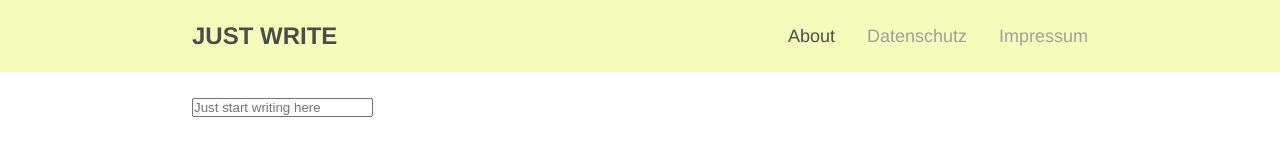
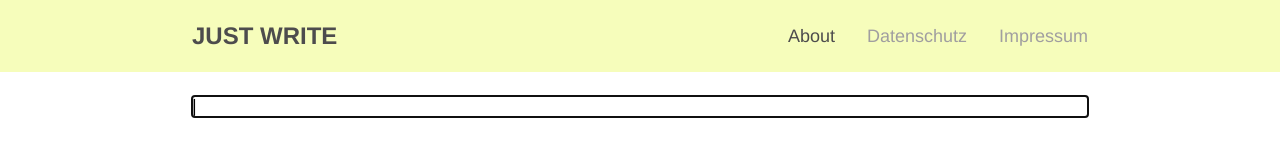
Before and after one commit to carinagrode/just-write, a plain HTML site: page index.html in a window 1280 px wide. Drawn offline with Linux system fonts and the light colour scheme.

Commit message:
Add cursor

```diff
--- a/index.html
+++ b/index.html
@@ -26,8 +26,7 @@
 
     <div class="content">
         <div class="container">
-            <div id="displayed-text"></div>
-            <input type="text" id="input-text" placeholder="Just start writing here">
+            <div id="textArea" contenteditable="true"></div>
         </div>
     </div>
 
--- a/script.js
+++ b/script.js
@@ -1,9 +1,12 @@
-const textInput = document.getElementById('input-text');
-const textDisplay = document.getElementById('displayed-text');
+const textArea = document.getElementById('textArea');
 
-textInput.addEventListener('input', displayWrittenText);
+textArea.focus();
 
-function displayWrittenText() {
-    const writtenText = textInput.value;
-    textDisplay.textContent = writtenText;
+function createCursor() {
+    const cursor = document.createElement('span');
+    cursor.className = 'cursor';
+    cursor.textContent = '|';
+    return cursor;
 }
+
+textArea.appendChild(createCursor());
```
